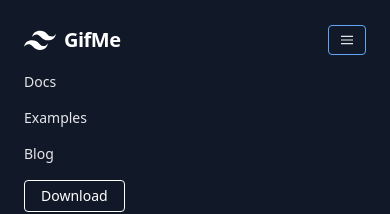
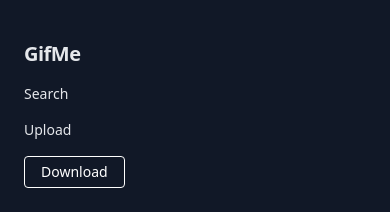
Before and after one commit to samanthalaine/gif-me, a React (Create React App) app: page /search in a window 390 px wide. Shown: the top 214 px of the page. Built offline with nearby package versions, Linux system fonts and the light colour scheme; no server answers.

Commit message:
navbar links

```diff
--- a/src/components/Navbar.js
+++ b/src/components/Navbar.js
@@ -1,54 +1,33 @@
 import React from "react";
+import { Link } from 'react-router-dom'
 
 
 function Navbar() {
   return (
     <div>
       <nav class="flex items-center justify-between flex-wrap bg-gray-900 p-6">
-        <div class="flex items-center flex-shrink-0 text-white mr-6">
-          <svg
-            class="fill-current h-8 w-8 mr-2"
-            width="54"
-            height="54"
-            viewBox="0 0 54 54"
-            xmlns="http://www.w3.org/2000/svg"
-          >
-            <path d="M13.5 22.1c1.8-7.2 6.3-10.8 13.5-10.8 10.8 0 12.15 8.1 17.55 9.45 3.6.9 6.75-.45 9.45-4.05-1.8 7.2-6.3 10.8-13.5 10.8-10.8 0-12.15-8.1-17.55-9.45-3.6-.9-6.75.45-9.45 4.05zM0 38.3c1.8-7.2 6.3-10.8 13.5-10.8 10.8 0 12.15 8.1 17.55 9.45 3.6.9 6.75-.45 9.45-4.05-1.8 7.2-6.3 10.8-13.5 10.8-10.8 0-12.15-8.1-17.55-9.45-3.6-.9-6.75.45-9.45 4.05z" />
-          </svg>
-          <span class="font-semibold text-xl tracking-tight">GifMe</span>
-        </div>
-        <div class="block lg:hidden">
-          <button class="flex items-center px-3 py-2 border rounded text-gray-200 border-blue-400 hover:text-white hover:border-white">
-            <svg
-              class="fill-current h-3 w-3"
-              viewBox="0 0 20 20"
-              xmlns="http://www.w3.org/2000/svg"
-            >
-              <title>Menu</title>
-              <path d="M0 3h20v2H0V3zm0 6h20v2H0V9zm0 6h20v2H0v-2z" />
-            </svg>
-          </button>
-        </div>
+
+
         <div class="w-full block flex-grow lg:flex lg:items-center lg:w-auto">
           <div class="text-sm lg:flex-grow">
-            <a
-              href="#responsive-header"
+            <Link
+              to="/"
+              class="font-semibold text-xl tracking-tight block mt-4 lg:inline-block lg:mt-0 text-gray-200 hover:text-white mr-4"
+            >
+              GifMe
+            </Link>
+            <Link
+              to="/search"
               class="block mt-4 lg:inline-block lg:mt-0 text-gray-200 hover:text-white mr-4"
             >
-              Docs
-            </a>
-            <a
-              href="#responsive-header"
+              Search
+            </Link>
+            <Link
+              to="/upload"
               class="block mt-4 lg:inline-block lg:mt-0 text-gray-200 hover:text-white mr-4"
             >
-              Examples
-            </a>
-            <a
-              href="#responsive-header"
-              class="block mt-4 lg:inline-block lg:mt-0 text-gray-200 hover:text-white"
-            >
-              Blog
-            </a>
+              Upload
+            </Link>
           </div>
           <div>
             <a
--- a/src/components/Search.js
+++ b/src/components/Search.js
@@ -1,11 +1,11 @@
 import React from 'react'
-import { useState } from "react";
+import { useState, useEffect } from "react";
 
 const Search = () => {
     const [search, setSearch] = useState("");
     const [gifs, setGifs] = useState([]);
     const [loadingState, setLoadingState] = useState(false);
-    const GIPHY_API = "https://api.giphy.com/v1/gifs/search?api_key=dc6zaTOxFJmzC&limit=20&offset=0&q=";
+    const GIPHY_API = `https://api.giphy.com/v1/gifs/search?api_key=${process.env.REACT_APP_GIPHY_KEY}&limit=20&offset=0&q=`;
 
   const searchGif = () => {
     if(search.length > 0){
@@ -21,12 +21,10 @@ const Search = () => {
           return gif.images.fixed_height.url;
         }))
       })
-      .catch(()=>{
-        alert("Something went wrong");
-        setLoadingState(false);
-      })
     }
   }
+
+
   return (
     <div>
       <div class="w-full max-w-sm">
```
